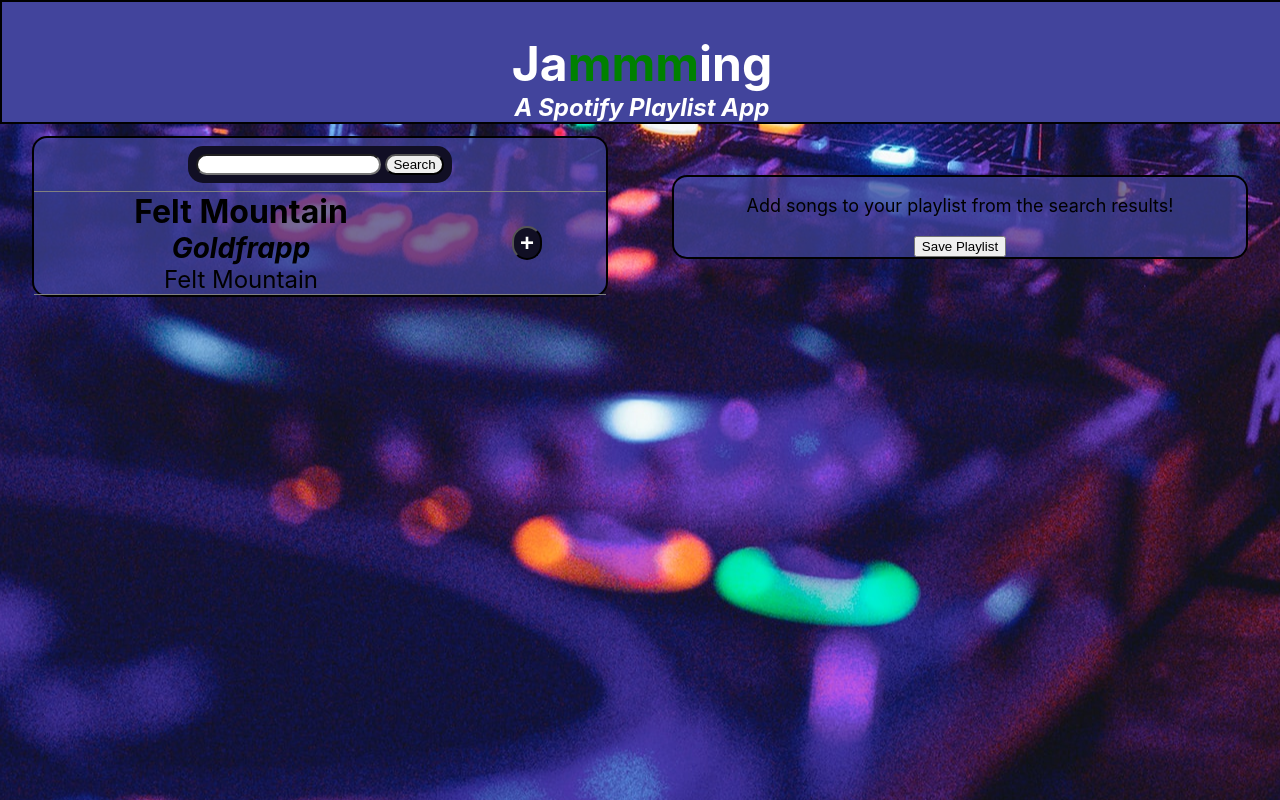
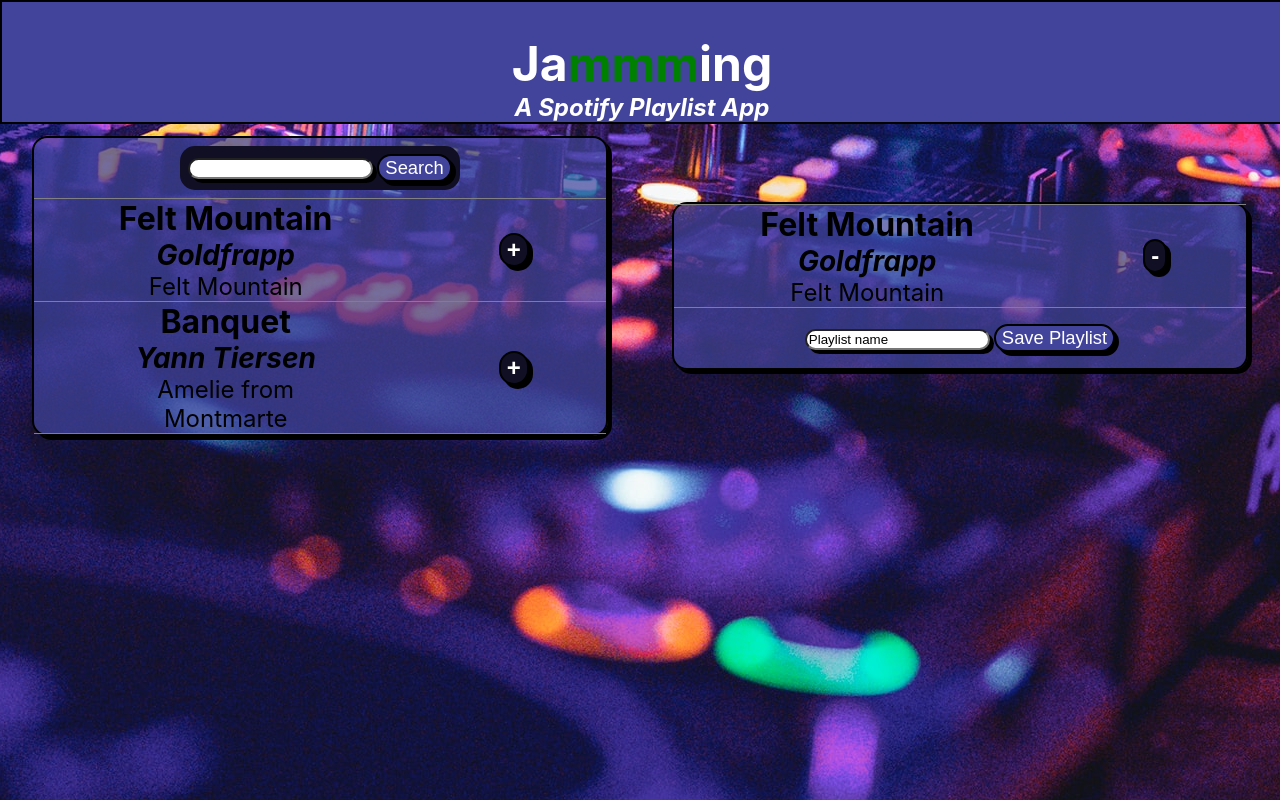
Before and after one commit to r-jeffery-wall/codecademy-jammming, a React (Create React App) app: page / in a window 1280 px wide. Built offline with nearby package versions, Linux system fonts and the light colour scheme.

Commit message:
Completed basic stylings.

```diff
--- a/src/App.css
+++ b/src/App.css
@@ -41,7 +41,7 @@ body {
   height: 100%;
 }
 
-.double-column div {
+.column-div {
   width: 50%;
   display: flex;
   flex-direction: column;
@@ -52,6 +52,7 @@ body {
   border-radius: 15px;
   border: 2px solid black;
   height: 100%;
+  box-shadow: 4px 4px black;
 }
 
 ul {
@@ -80,3 +81,22 @@ li {
 .hoverScale:hover, .hoverScale:active {
   transform: scale(1.1);
 }
+
+form {
+  margin: 1rem 1rem;
+}
+
+button {
+  border-radius: 15px;
+  margin-left: 0.25rem;
+  font-size: 1.15rem;
+  color: white;
+  background-color: #42449C;
+  border: 2px solid black;
+  box-shadow: 4px 4px black;
+}
+
+input {
+  border-radius: 15px;
+  box-shadow: 4px 4px black;
+}
--- a/src/App.js
+++ b/src/App.js
@@ -9,8 +9,19 @@ function App() {
     title: 'Felt Mountain',
     artist: 'Goldfrapp',
     album: 'Felt Mountain'
+  },{
+    title: 'Banquet',
+    artist: 'Yann Tiersen',
+    album: 'Amelie from Montmarte'
   }]);
   const [ search, setSearch ] = useState();
+  const [ playlist, setPlaylist ] = useState({
+    name: 'Playlist name',
+    playlist: [{
+    title: 'Felt Mountain',
+    artist: 'Goldfrapp',
+    album: 'Felt Mountain'
+  }]});
 
 
   return (
@@ -20,12 +31,12 @@ function App() {
         <h2>A Spotify Playlist App</h2>
       </div>
       <div className='double-column'>
-        <div className='search-container'>
+        <div className='column-div'>
           <SearchBar />
           <SearchResults results={searchResults} />
         </div>
-        <div>
-          <Playlist />
+        <div className='column-div'>
+          <Playlist playlist={playlist}/>
         </div>
       </div>
     </>
--- a/src/components/Playlist.js
+++ b/src/components/Playlist.js
@@ -3,10 +3,13 @@ import TrackList from './Tracklist';
 
 function Playlist( props ) {
     return (
-        <form>
-            {props.tracks ? <TrackList tracks={props.tracks} type='playlist' /> : <p>Add songs to your playlist from the search results!</p>}
-            <button type="submit">Save Playlist</button>
-        </form>
+        <>
+            {props.playlist ? <TrackList tracks={props.playlist.playlist} type='playlist' /> : <p>Add songs to your playlist from the search results!</p>}
+            <form>
+                <input type='text' value={props.playlist.name}></input>
+                <button type="submit" className='hoverScale'>Save Playlist</button>
+            </form>
+        </>
     )
 }
 
--- a/src/components/SearchBar.js
+++ b/src/components/SearchBar.js
@@ -5,8 +5,8 @@ function SearchBar() {
    return (
     <>
         <form className={styles.mainContainer + ' hoverScale'}>
-            <input type="text" className={styles.textInput}></input>
-            <button type='submit' className={styles.submitButton}>Search</button>
+            <input type="text"></input>
+            <button type='submit'>Search</button>
         </form>
     </>
    )
--- a/src/styles/SearchBar.module.css
+++ b/src/styles/SearchBar.module.css
@@ -6,12 +6,3 @@
     display: flex;
     align-items: center;
 }
-
-.textInput {
-    border-radius: 15px;
-}
-
-.submitButton {
-    border-radius: 15px;
-    margin-left: 0.25rem;
-}
--- a/src/styles/Track.module.css
+++ b/src/styles/Track.module.css
@@ -5,10 +5,11 @@
 }
 
 .infoContainer {
-    display: flex;
-    direction: column;
-    justify-content: center;
-    align-items: center;
+    width: 40%;
+    display: flex !important;
+    flex-direction: column !important;
+    justify-content: center !important;
+    align-items: center !important;
     border: none !important;
     background: none !important;
     margin: 0 !important;
```
